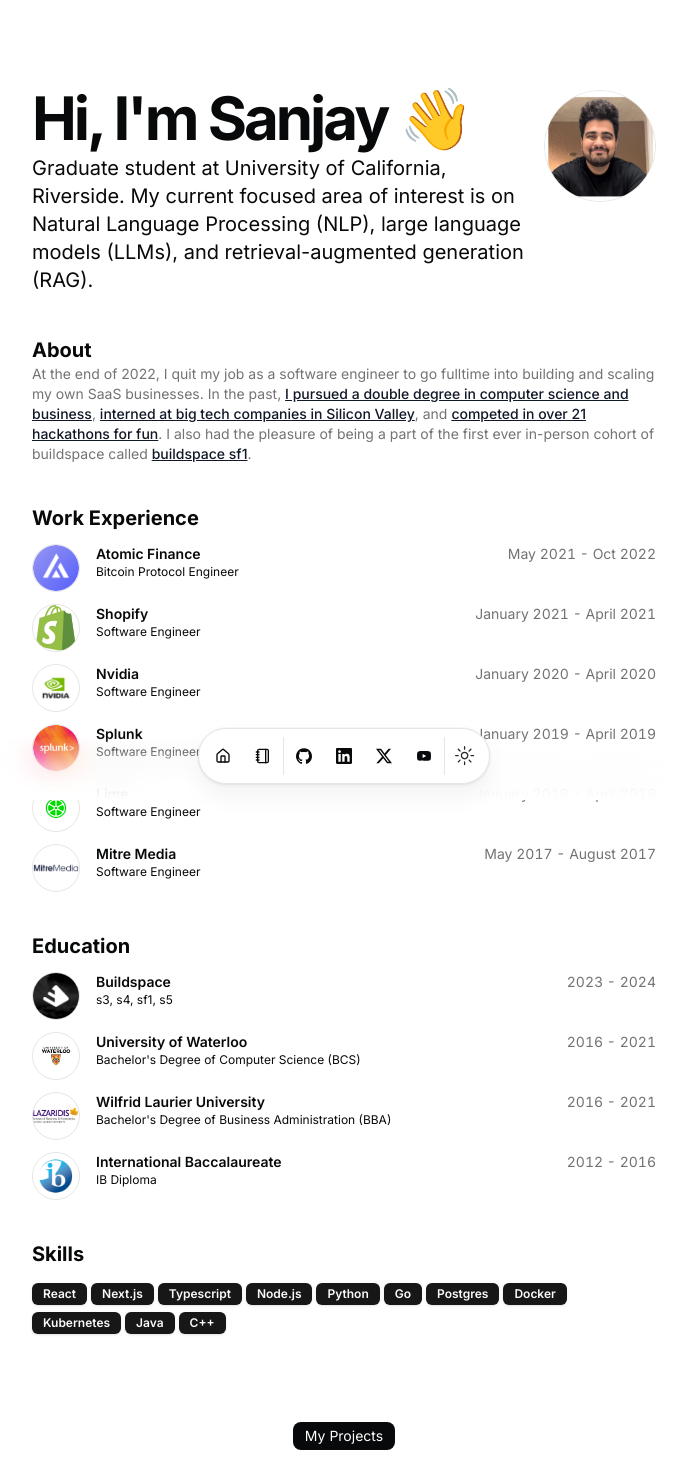
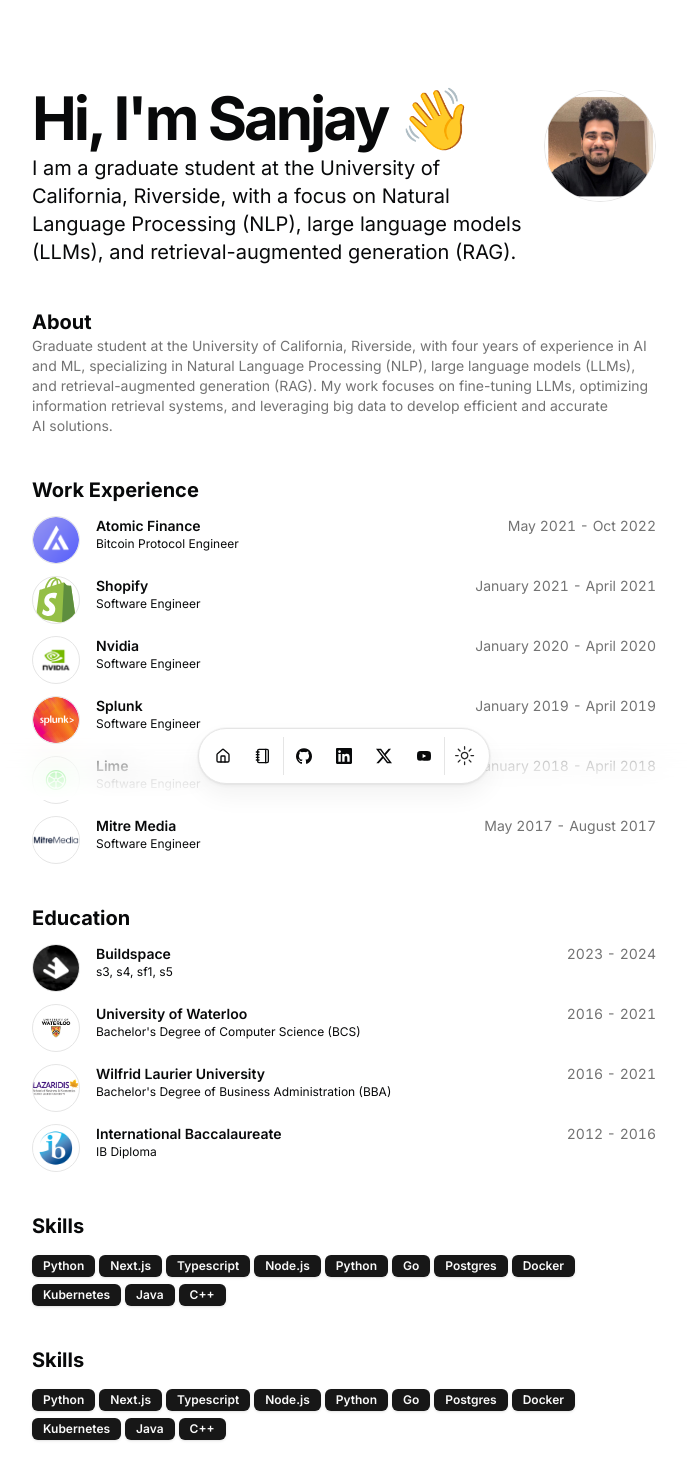
Before and after one commit to Sanjay1S/SanjaySrinivasa.github.io, a Next.js app: page / in a window 1280 px wide. Shown: the top 1461 px of the page, without its empty margins (296-983 px from the left). Built offline with nearby package versions, Linux system fonts and the light colour scheme.

Commit message:
building portfolio

```diff
--- a/src/app/page.tsx
+++ b/src/app/page.tsx
@@ -98,6 +98,20 @@ export default function Page() {
         </div>
       </section>
       <section id="skills">
+        <div className="flex min-h-0 flex-col gap-y-3">
+          <BlurFade delay={BLUR_FADE_DELAY * 9}>
+            <h2 className="text-xl font-bold">Skills</h2>
+          </BlurFade>
+          <div className="flex flex-wrap gap-1">
+            {DATA.skills.map((skill, id) => (
+              <BlurFade key={skill} delay={BLUR_FADE_DELAY * 10 + id * 0.05}>
+                <Badge key={skill}>{skill}</Badge>
+              </BlurFade>
+            ))}
+          </div>
+        </div>
+      </section>
+      <section id="Frameworks_skills">
         <div className="flex min-h-0 flex-col gap-y-3">
           <BlurFade delay={BLUR_FADE_DELAY * 9}>
             <h2 className="text-xl font-bold">Skills</h2>
--- a/src/data/resume.tsx
+++ b/src/data/resume.tsx
@@ -8,12 +8,25 @@ export const DATA = {
   location: "Riverside, CA",
   locationLink: "https://www.google.com/maps/place/Riverside",
   description:
-    "Graduate student at University of California, Riverside. My current focused area of interest is on Natural Language Processing (NLP), large language models (LLMs), and retrieval-augmented generation (RAG).",
+    "I am a graduate student at the University of California, Riverside, with a focus on Natural Language Processing (NLP), large language models (LLMs), and retrieval-augmented generation (RAG).",
   summary:
-    "At the end of 2022, I quit my job as a software engineer to go fulltime into building and scaling my own SaaS businesses. In the past, [I pursued a double degree in computer science and business](/#education), [interned at big tech companies in Silicon Valley](https://www.youtube.com/watch?v=d-LJ2e5qKdE), and [competed in over 21 hackathons for fun](/#hackathons). I also had the pleasure of being a part of the first ever in-person cohort of buildspace called [buildspace sf1](https://buildspace.so/sf1).",
+    "Graduate student at the University of California, Riverside, with four years of experience in AI and ML, specializing in Natural Language Processing (NLP), large language models (LLMs), and retrieval-augmented generation (RAG). My work focuses on fine-tuning LLMs, optimizing information retrieval systems, and leveraging big data to develop efficient and accurate AI solutions.",
   avatarUrl: "me.png",
   skills: [
-    "React",
+    "Python",
+    "Next.js",
+    "Typescript",
+    "Node.js",
+    "Python",
+    "Go",
+    "Postgres",
+    "Docker",
+    "Kubernetes",
+    "Java",
+    "C++",
+  ],
+  Frameworks_skills: [
+    "Python",
     "Next.js",
     "Typescript",
     "Node.js",
```
